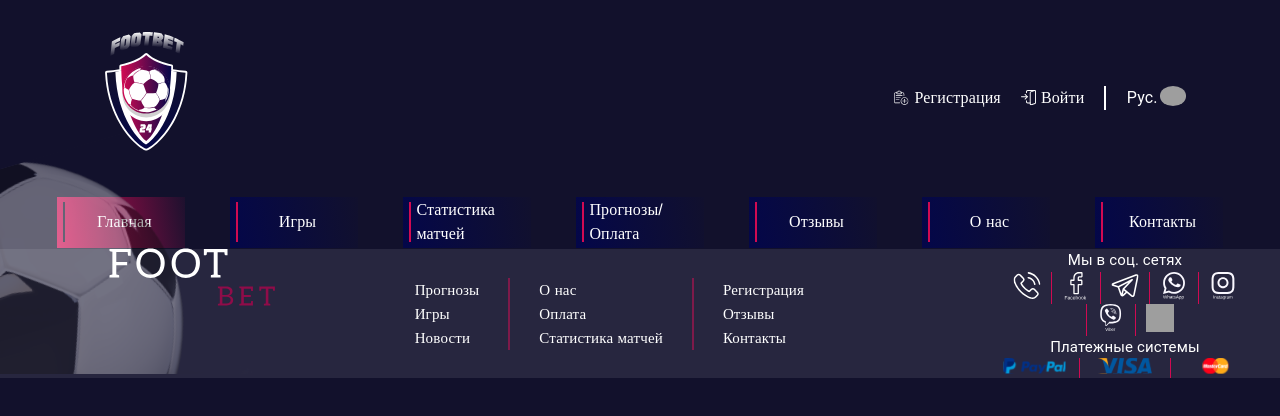
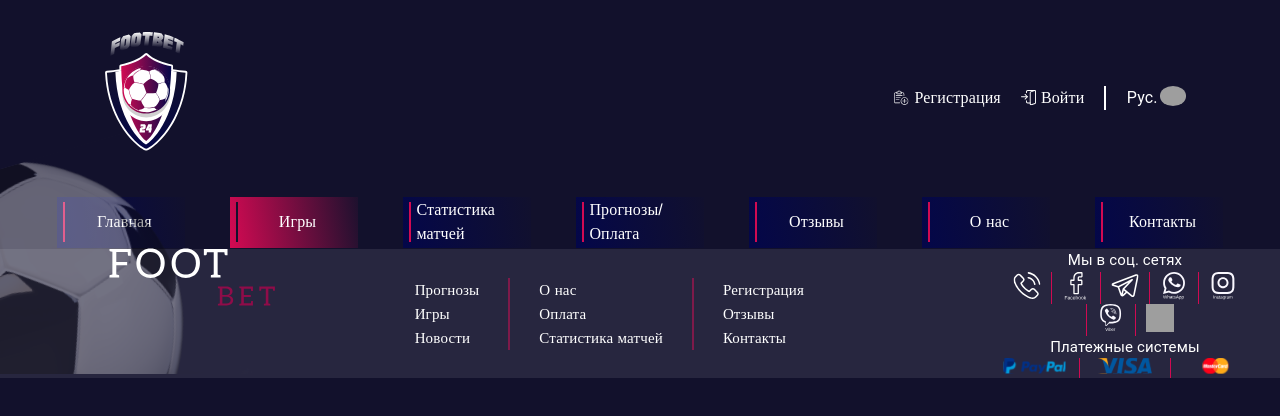
Before and after one commit to LeSe0/Footbet, a React (Create React App) app: page /games in a window 1280 px wide. Shown: the top 416 px of the page. Built offline with nearby package versions, Linux system fonts and the light colour scheme; grey boxes are pictures that could not be loaded; a web font is replaced by a local one.

Commit message:
fix active button state

```diff
--- a/src/components/Menu/Menu.jsx
+++ b/src/components/Menu/Menu.jsx
@@ -5,18 +5,9 @@
 import { Grid, Hidden } from "@mui/material";
 import ElemsRows from "./components/ElemsRows";
 import WebSitesForMobile from "../HeaderComponents/headerWebSitesComponents/mobile/WebSitesForMobile";
-import { useLocation } from "react-router-dom";
 
 export default function Menu() {
-
-  const location = useLocation()
-
-  const [activeId, setActiveId] = useState(0);
   const [openModal, setOpenModal] = useState(false);
-
-  useEffect(() => {
-    location.pathname == "/register" && setActiveId(undefined)
-  }, [location.pathname])
 
   return (
     <Hidden mdDown>
@@ -31,8 +22,6 @@
         <Grid item>
           <ElemsRows
             menuData={menuData}
-            activeId={activeId}
-            setActiveId={setActiveId}
             setOpenModal={setOpenModal}
           />
         </Grid>
--- a/src/components/Menu/components/ElemsRows.jsx
+++ b/src/components/Menu/components/ElemsRows.jsx
@@ -1,6 +1,5 @@
 // React
 import React, { memo } from "react";
-
 // components
 import { Box } from "@mui/material";
 import Button from "../../../helpers/Button";
--- a/src/helpers/Button.jsx
+++ b/src/helpers/Button.jsx
@@ -2,14 +2,18 @@
 import { Grid, Typography } from "@mui/material";
 import { Box } from "@mui/system";
 import React from "react";
+import { useLocation } from "react-router-dom";
 
-export default function Button({ el, id, activeId, setActiveId, setOpenModal}) {
+export default function Button({ el, id, setOpenModal}) {
+
+  const location = useLocation();
+
   return (
     <Grid
       item
       sx={theme => ({
         background:
-          activeId == id
+        el.path == location.pathname
             ? "linear-gradient(80.04deg, #D10A52 1.6%, rgba(5, 5, 11, 0) 106.17%)"
             : "linear-gradient(80.04deg, #040749 1.6%, rgba(44, 44, 44, 0) 106.17%)",
         color: "#fff",
@@ -47,13 +51,13 @@
           height: "5vh",
           display: "flex",
           alignItems: "center",
-          borderLeft: `2px solid ${activeId == id ? "#12112C" : "#D10A52"}`,
+          borderLeft: `2px solid ${el.path == location.pathname ? "#12112C" : "#D10A52"}`,
           width: "90%",
           justifyContent: "center",
           cursor: "pointer"
         }}
         onClick={() => {
-          el.path ? setActiveId(id) : setOpenModal(true)
+          !el.path && setOpenModal(true)
         }}
       >
         <Typography
```
